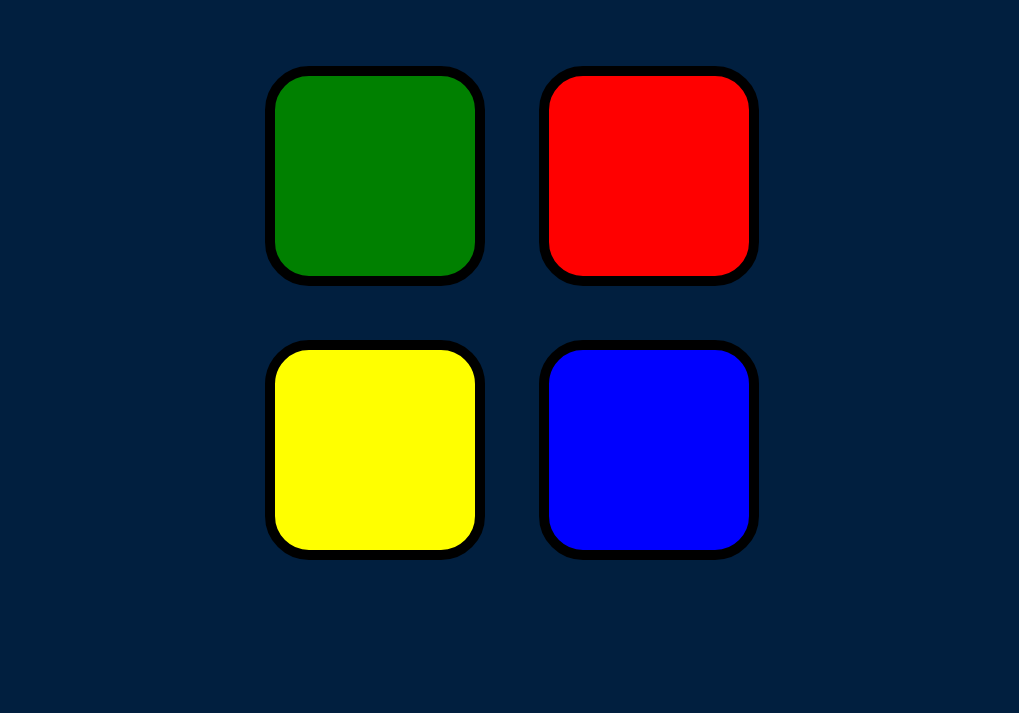
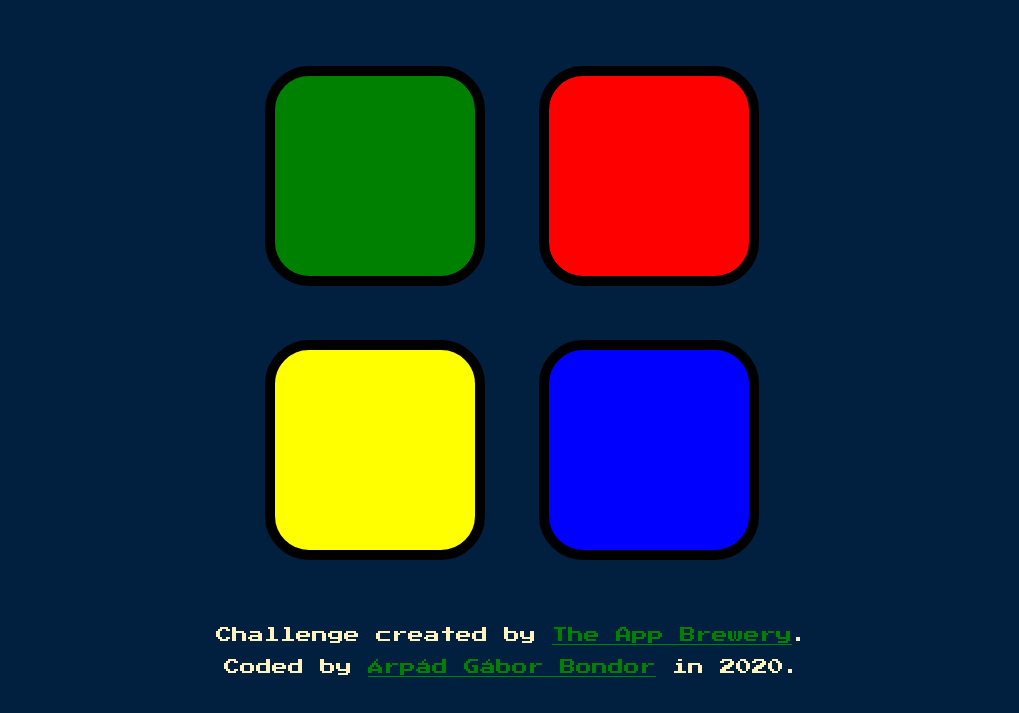
Before and after one commit to ArpadGBondor/ArpadGBondor-The_App_Brewery-Challenge_03-Simon_Game, a plain HTML site: page index.html in a window 1280 px wide. Shown: the part 133-846 px from the top of the page, without its empty margins (128-1147 px from the left). Before the commit the page ends 800 px from the top, so only its background shows below. Drawn offline with nearby package versions, Linux system fonts and the light colour scheme.

Commit message:
Add files via upload

```diff
--- a/index.html
+++ b/index.html
@@ -35,6 +35,11 @@
 
   </div>
 
+  <footer>
+    <p>Challenge created by <a href="https://www.appbrewery.co/" target="_blank">The App Brewery</a>.</p>
+    <p>Coded by <a href="https://arpadgbondor.github.io/CV/" target="_blank">Árpád Gábor Bondor</a> in 2020.</p>
+  </footer>
+
   <script src="https://ajax.googleapis.com/ajax/libs/jquery/3.5.1/jquery.min.js"></script>
   <script src="game.js" type="text/javascript"></script>
 </body>
--- a/styles.css
+++ b/styles.css
@@ -1,6 +1,24 @@
 body {
   text-align: center;
   background-color: #011F3F;
+}
+
+footer{
+  font-family: 'Press Start 2P', cursive;
+  margin:  3%;
+  color: #FEF2BF;
+}
+
+a:link {
+  color: green;
+}
+
+a:visited {
+  color: yellow;
+}
+
+a:hover, a:active{
+  color: red;
 }
 
 #level-title {
```
